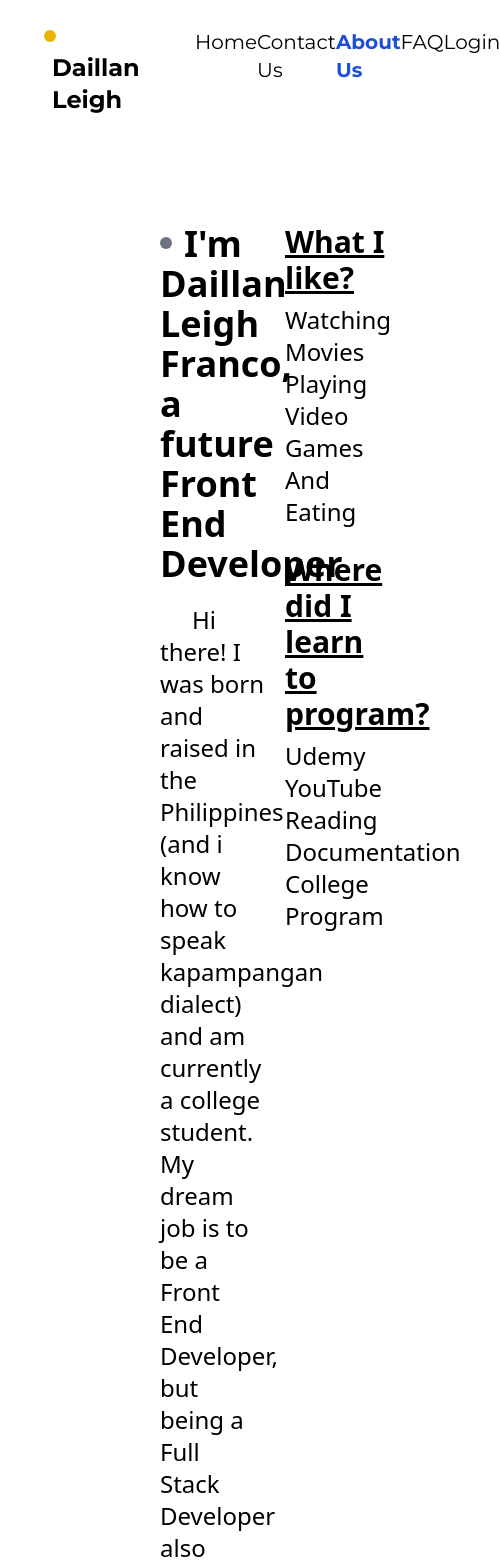
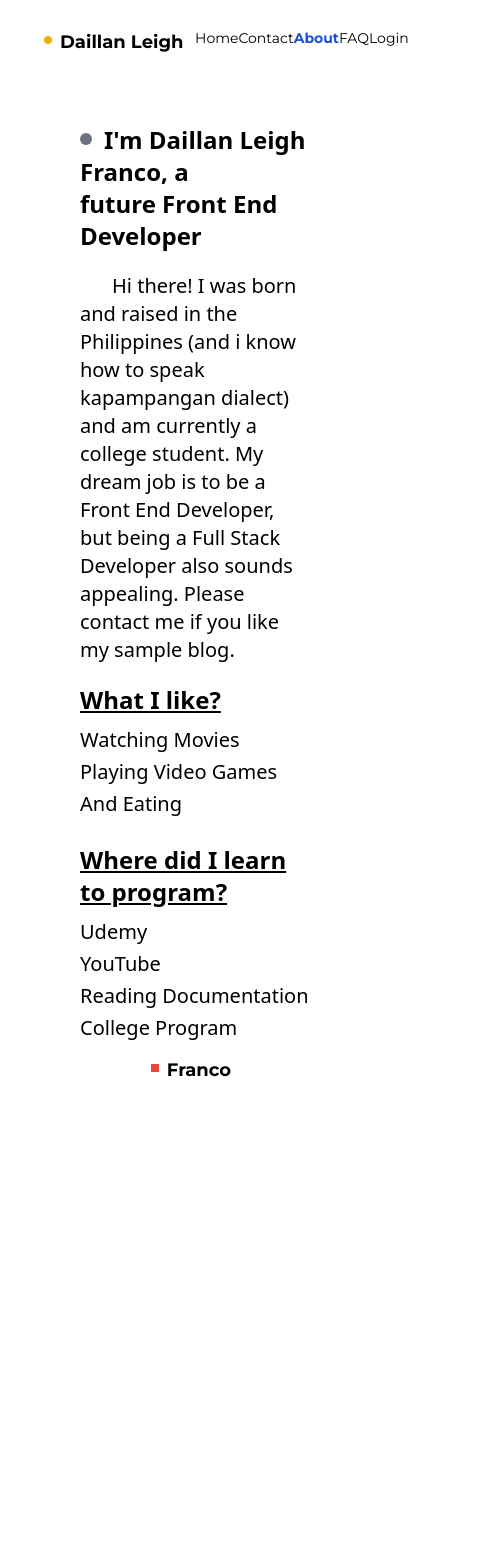
Before and after one commit to LeighDaillan/My-App, a Next.js app: page /about-us in a window 390 px wide. Shown: the top 1568 px of the page, 500 px wide, since content can reach past the window. After the commit the page ends 1096 px from the top, so only its background shows below. Built offline with nearby package versions, Linux system fonts and the light colour scheme.

Commit message:
Added Responsive Style

```diff
--- a/components/footer.js
+++ b/components/footer.js
@@ -1,7 +1,10 @@
 const Footer = function () {
   return (
-    <div>
-      <h1>Footer</h1>
+    <div className="text-center my-3">
+      <span className="h-2 w-2 md:h-3 md:w-3 bg-red-500  inline-block mb-1"></span>
+      <h1 className="font-mont font-bold text-lg md:text-xl lg:text-2xl inline-block mx-2">
+        Franco
+      </h1>
     </div>
   );
 };
--- a/components/navbar.js
+++ b/components/navbar.js
@@ -9,21 +9,21 @@ const Navbar = function () {
     <nav className="w-full inline-block p-3">
       <div className="grid grid-cols-2 my-4 mx-8">
         <div>
-          <span className="h-3 w-3 bg-yellow-500 rounded-full inline-block mb-1"></span>
-          <h1 className="font-mont font-bold text-2xl inline-block mx-2">
+          <span className="h-2 w-2 md:h-3 md:w-3 bg-yellow-500 rounded-full inline-block mb-1"></span>
+          <h1 className="font-mont font-bold text-lg md:text-xl lg:text-2xl inline-block mx-2">
             Daillan Leigh
           </h1>
         </div>
 
-        <ul className="flex justify-between font-mont text-xl">
+        <ul className="flex justify-between  font-mont text-sm md:text-lg lg:text-xl">
           <li className={router.route === "/" ? activeDesign : ""}>
             <Link href="./">Home</Link>
           </li>
           <li className={router.route === "/contact-us" ? activeDesign : ""}>
-            <Link href="./contact-us">Contact Us</Link>
+            <Link href="./contact-us">Contact</Link>
           </li>
           <li className={router.route === "/about-us" ? activeDesign : ""}>
-            <Link href="./about-us"> About Us</Link>
+            <Link href="./about-us"> About</Link>
           </li>
           <li className={router.route === "/FAQ" ? activeDesign : ""}>
             <Link href="./FAQ">FAQ</Link>
--- a/pages/FAQ/index.js
+++ b/pages/FAQ/index.js
@@ -3,11 +3,11 @@ import { Fragment } from "react";
 const Faq = function () {
   return (
     <Fragment className="font-pop">
-      <h1 className="text-center mt-16 text-gray-800 text-4xl font-bold">
+      <h1 className="text-center mt-8 lg:mt-16 text-gray-800 text-2xl lg:text-4xl font-bold">
         Frequently Asked Questions (FAQ)
       </h1>
 
-      <div className="mt-16 grid grid-cols-2 items-center mr-40">
+      <div className="mt-8 lg:mt-16 grid grid-cols-2 items-center mr-40">
         <span className="question-number justify-self-end">Q.</span>
         <p className="question justify-self-start">
           What is your favourite Programming Language?
@@ -53,7 +53,7 @@ const Faq = function () {
 
         <span className="answer-logo justify-self-end">A.</span>
         <p className="answer justify-self-start">
-          Windows is the operating sys that I use.
+          Windows is the operating system that I use.
         </p>
       </div>
     </Fragment>
--- a/pages/about-us/index.js
+++ b/pages/about-us/index.js
@@ -3,15 +3,15 @@ import { Fragment } from "react";
 const AboutUs = function () {
   return (
     <Fragment className="font-pop">
-      <div className="grid grid-cols-2 ml-40 mt-20 gap-5 justify-content-center">
+      <div className="grid md:grid-cols-2 mx-20 lg:ml-40 mt-10 lg:mt-20 gap-5 justify-content-center">
         <div className="">
-          <p className="text-4xl font-bold ">
-            <span className="h-3 w-3 bg-gray-500 rounded-full inline-block mr-3 mb-2"></span>
+          <p className="text-2xl lg:text-4xl font-bold ">
+            <span className="h-3 w-3 bg-gray-500 rounded-full inline-block mb-1 mr-3 lg:mb-2"></span>
             I'm Daillan Leigh Franco, a <br />
             future Front End Developer
           </p>
 
-          <p className="mt-5 text-2xl indent-8">
+          <p className="mt-5 text-xl lg:text-2xl indent-8">
             Hi there! I was born and raised in the Philippines (and i know how
             to speak kapampangan dialect) and am currently a college student. My
             dream job is to be a Front End Developer, but being a Full Stack
@@ -21,17 +21,19 @@ const AboutUs = function () {
         </div>
 
         <div>
-          <h2 className="underline text-3xl font-bold mb-2">What I like?</h2>
-          <ul className="leading-8 text-2xl">
+          <h2 className="underline text-2xl lg:text-3xl font-bold mb-2">
+            What I like?
+          </h2>
+          <ul className="leading-8 text-xl lg:text-2xl">
             <li>Watching Movies</li>
             <li>Playing Video Games</li>
             <li>And Eating</li>
           </ul>
           <br />
-          <h2 className="underline text-3xl font-bold mb-2">
+          <h2 className="underline text-2xl lg:text-3xl font-bold mb-2">
             Where did I learn to program?
           </h2>
-          <ul className="leading-8 text-2xl">
+          <ul className="leading-8 text-xl lg:text-2xl">
             <li>Udemy</li>
             <li>YouTube</li>
             <li>Reading Documentation</li>
--- a/pages/contact-us/index.js
+++ b/pages/contact-us/index.js
@@ -44,7 +44,7 @@ const ContactUs = function () {
           </p>
         </div>
 
-        <div className="grid grid-cols-2 mx-14 my-10">
+        <div className="grid lg:grid-cols-2 mx-14 my-10">
           <form id="contact-form" className="bg-white p-10 text-lg">
             <h2 className="text-blue-800 font-bold text-2xl mb-10">
               Send your request
--- a/pages/index.js
+++ b/pages/index.js
@@ -6,7 +6,7 @@ import codeImg from "../public/code.png";
 const HomePage = function () {
   return (
     <Fragment>
-      <div className="grid grid-cols-2 gap-4 items-center py-24">
+      <div className="grid grid-cols-2 gap-4 items-center py-24 mx-10">
         <Image
           src={codeImg}
           className="justify-self-end"
@@ -14,10 +14,10 @@ const HomePage = function () {
           objectFit="contain"
         />
         <div className="justify-center leading-relaxed">
-          <h1 className="font-mont text-green-600 font-bold text-8xl">
+          <h1 className="font-mont text-green-600 font-bold text-6xl lg:text-8xl">
             Hello!
           </h1>
-          <p className="text-4xl font-mont leading-relaxed">
+          <p className="text-xl md:text-2xl lg:text-4xl font-mont leading-relaxed">
             I'm <span>Daillan Leigh Franco</span>, a <br />
             future Front End Developer
           </p>
--- a/styles/globals.css
+++ b/styles/globals.css
@@ -7,17 +7,17 @@
 @tailwind utilities;
 
 .question-number {
-  @apply text-5xl mr-5 text-red-600;
+  @apply text-4xl lg:text-5xl text-red-600;
 }
 
 .question {
-  @apply text-xl ml-4 inline;
+  @apply inline-block text-lg lg:text-xl ml-4;
 }
 
 .answer-logo {
-  @apply text-5xl text-gray-500  mr-5;
+  @apply text-5xl text-gray-500  text-4xl lg:text-5xl;
 }
 
 .answer {
-  @apply text-xl ml-4 inline-block text-gray-500;
+  @apply text-xl ml-4 inline-block text-gray-500 text-lg lg:text-xl;
 }
```
